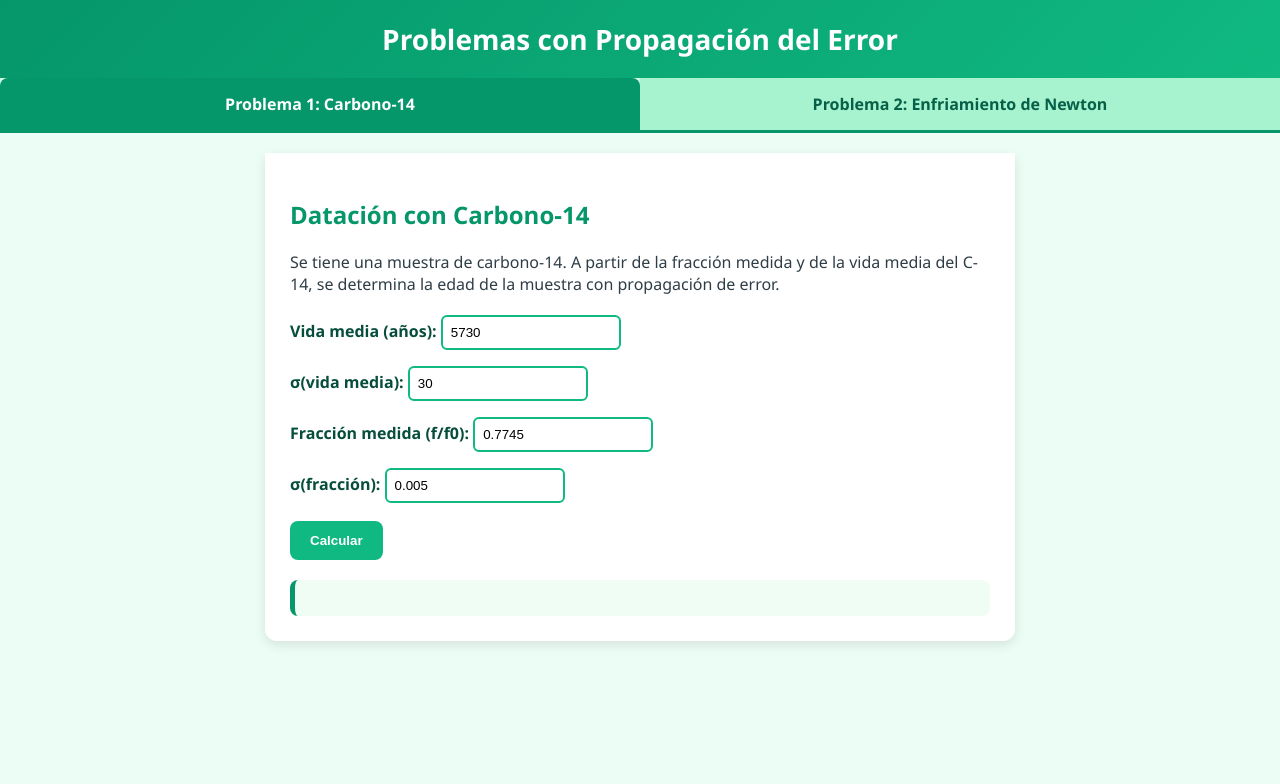
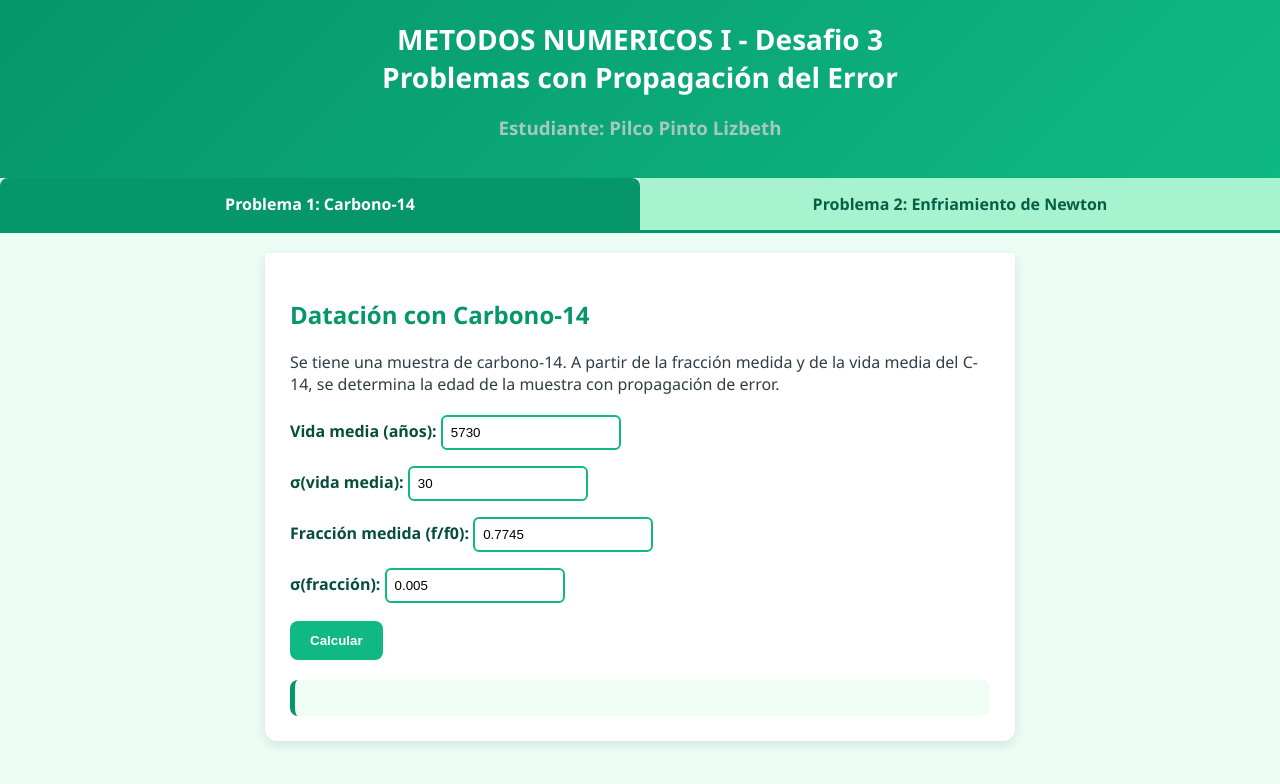
Before and after one commit to Lizi-Pilco-Pinto/DESAFIO_3, a plain HTML site: page index.html in a window 1280 px wide. Drawn offline with Linux system fonts and the light colour scheme.

Commit message:
Update index.html

```diff
--- a/index.html
+++ b/index.html
@@ -117,11 +117,16 @@
         border-radius: 8px;
         font-size: 16px;
     }
+    h3 {
+        color: #a5c9bd;
+    }
 </style>
 </head>
 <body>
 <header>
+    <h1>METODOS NUMERICOS I - Desafio 3</h1>
     <h1>Problemas con Propagación del Error</h1>
+    <h3>Estudiante: Pilco Pinto Lizbeth</h3>
 </header>
 
 <div class="tabs">
```
